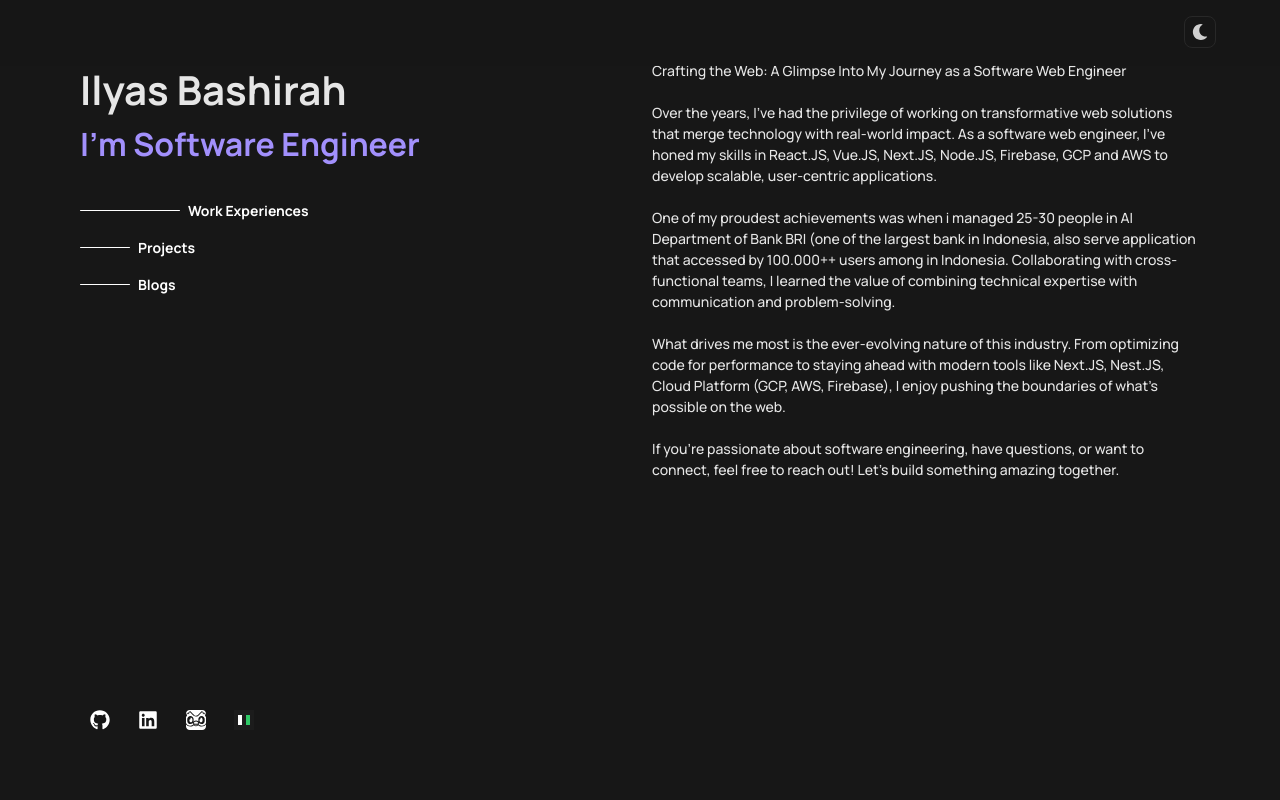
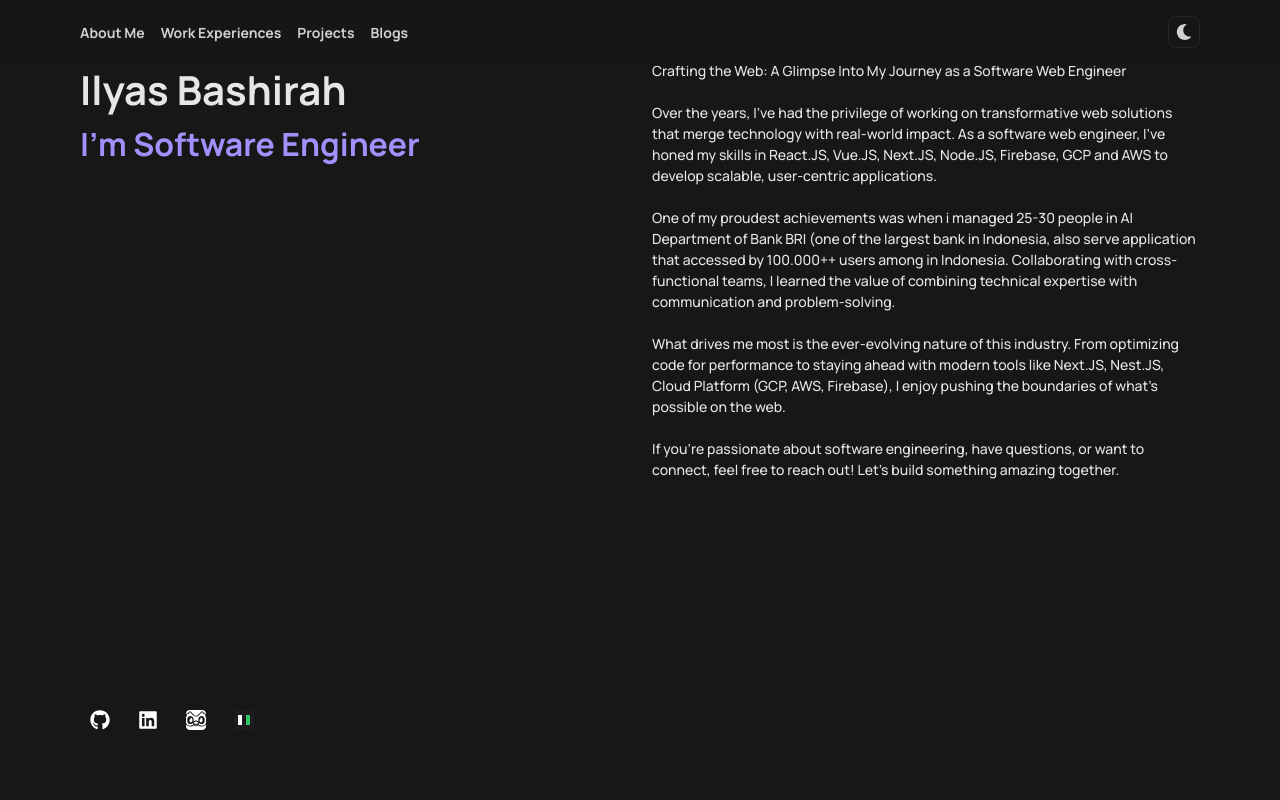
Before and after one commit to milyasbpa/portfolio, a Next.js app: page / in a window 1280 px wide. Shown: the top 800 px of the page. Built offline with nearby package versions, Linux system fonts and the light colour scheme.

Commit message:
fix: home navigation

```diff
--- /dev/null
+++ b/src/core/modules/app/components/scroll_progress/ScrollProgress.app.tsx
@@ -0,0 +1,30 @@
+import * as React from "react";
+import clsx from "clsx";
+
+export const ScrollProgressApp = () => {
+  const [scrollProgress, setScrollProgress] = React.useState<number>(0);
+
+  const handleScroll = () => {
+    const scrollTop =
+      document.documentElement.scrollTop || document.body.scrollTop;
+    const scrollHeight =
+      document.documentElement.scrollHeight -
+      document.documentElement.clientHeight;
+    const progress = (scrollTop / scrollHeight) * 100;
+    setScrollProgress(progress);
+  };
+
+  React.useEffect(() => {
+    window.addEventListener("scroll", handleScroll);
+
+    return () => {
+      window.removeEventListener("scroll", handleScroll);
+    };
+  }, []);
+  return (
+    <div
+      className={clsx("bg-purple78", "h-[2px]")}
+      style={{ width: `${scrollProgress}%` }}
+    />
+  );
+};
--- /dev/null
+++ b/src/core/modules/app/components/scroll_progress/index.tsx
@@ -0,0 +1 @@
+export * from "./ScrollProgress.app";
--- a/src/core/modules/app/fragments/navigation/Navigation.app.tsx
+++ b/src/core/modules/app/fragments/navigation/Navigation.app.tsx
@@ -3,9 +3,17 @@
 import clsx from "clsx";
 import { AppActionEnum, AppContext } from "../../context";
 import { FaMoon, FaSun } from "react-icons/fa";
+import { ScrollProgressApp } from "../../components/scroll_progress";
+import Link from "next/link";
+import { getDictionaries } from "../../i18n";
+import useIntersectionObserverForIds from "@/core/utils/ui/hooks/useIntersectionObserverForIds";
+import { motion } from "framer-motion";
 
 export const NavigationApp = () => {
   const { state, dispatch } = React.useContext(AppContext);
+  const dictionaries = getDictionaries();
+  const ids = dictionaries.navigation.menu.items.map((item) => item.id);
+  const activeIds = useIntersectionObserverForIds(ids, { threshold: 0.5 });
   const darkMode = state.theme.mode === "dark";
 
   React.useEffect(() => {
@@ -15,26 +23,6 @@
       document.documentElement.classList.remove("dark");
     }
   }, [darkMode]);
-
-  const [scrollProgress, setScrollProgress] = React.useState<number>(0);
-
-  const handleScroll = () => {
-    const scrollTop =
-      document.documentElement.scrollTop || document.body.scrollTop;
-    const scrollHeight =
-      document.documentElement.scrollHeight -
-      document.documentElement.clientHeight;
-    const progress = (scrollTop / scrollHeight) * 100;
-    setScrollProgress(progress);
-  };
-
-  React.useEffect(() => {
-    window.addEventListener("scroll", handleScroll);
-
-    return () => {
-      window.removeEventListener("scroll", handleScroll);
-    };
-  }, []);
 
   const handleClickThemeMode = () => {
     dispatch({
@@ -61,8 +49,40 @@
     >
       <div className={clsx("flex items-center justify-center", "w-full")}>
         <div
-          className={clsx("flex items-center justify-end", "w-full max-w-6xl")}
+          className={clsx(
+            "flex items-center justify-between",
+            "w-full max-w-6xl",
+            "px-[1rem]"
+          )}
         >
+          {/* menu */}
+          <div className={clsx("flex items-center justify-start gap-[1rem]")}>
+            {dictionaries.navigation.menu.items.map((menu, menuIndex) => (
+              <Link
+                href={`#${menu.id}`}
+                key={menuIndex}
+                className={clsx(
+                  "grid grid-flow-col items-center content-center justify-start justify-items-start gap-[0.5rem]"
+                )}
+              >
+                <motion.p
+                  animate={{
+                    opacity: activeIds.includes(menu.id) ? "100%" : "70%",
+                    fontWeight: activeIds.includes(menu.id) ? "700" : "600",
+                  }}
+                  whileHover={{
+                    opacity: "100%",
+                  }}
+                  className={clsx(
+                    "text-[0.875rem] text-dark18 dark:text-white"
+                  )}
+                >
+                  {menu.name}
+                </motion.p>
+              </Link>
+            ))}
+          </div>
+          {/* settings */}
           <button
             className={clsx(
               "w-[2rem] h-[2rem]",
@@ -79,10 +99,7 @@
         </div>
       </div>
 
-      <div
-        className={clsx("bg-purple78", "h-[2px]")}
-        style={{ width: `${scrollProgress}%` }}
-      />
+      <ScrollProgressApp />
     </nav>
   );
 };
--- /dev/null
+++ b/src/core/modules/app/i18n/i18n.ts
@@ -0,0 +1,8 @@
+import { LocaleRoute } from "@/core/utils/router/constants";
+import en from "./locales/en.json";
+const dictionaries: { [key: string]: typeof en } = {
+  en: en,
+};
+
+export const getDictionaries = (locale?: string | string[]) =>
+  dictionaries[String(locale ?? LocaleRoute.default)];
--- /dev/null
+++ b/src/core/modules/app/i18n/index.ts
@@ -0,0 +1 @@
+export * from "./i18n";
--- /dev/null
+++ b/src/core/modules/app/i18n/locales/en.json
@@ -0,0 +1,24 @@
+{
+  "navigation": {
+    "menu": {
+      "items": [
+        {
+          "id": "about",
+          "name": "About Me"
+        },
+        {
+          "id": "experiences",
+          "name": "Work Experiences"
+        },
+        {
+          "id": "projects",
+          "name": "Projects"
+        },
+        {
+          "id": "blogs",
+          "name": "Blogs"
+        }
+      ]
+    }
+  }
+}
--- a/src/features/home/container/Home.container.tsx
+++ b/src/features/home/container/Home.container.tsx
@@ -83,8 +83,6 @@
                   </p>
                 </div>
               </div>
-
-              <MenuHome />
             </div>
 
             {/* social media */}
```
